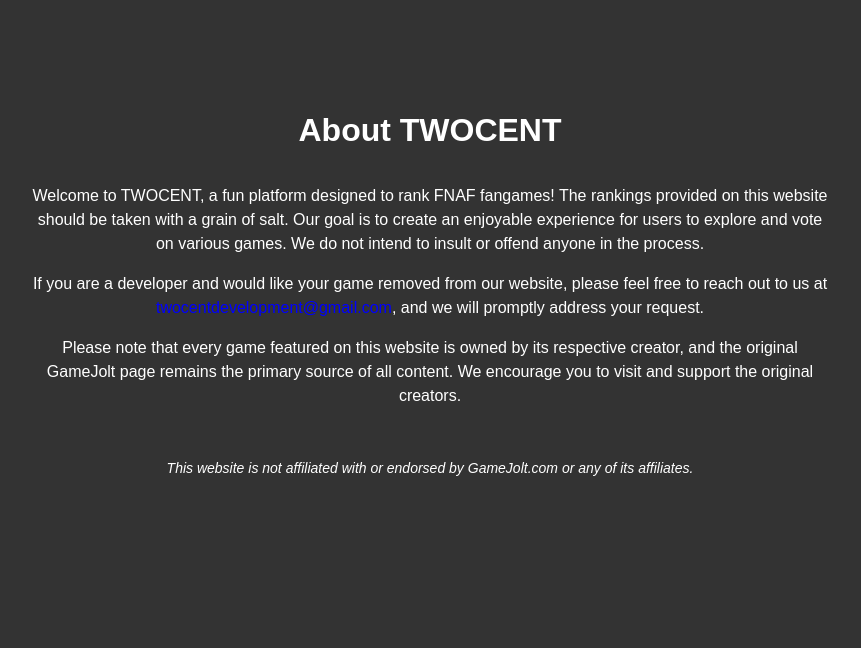
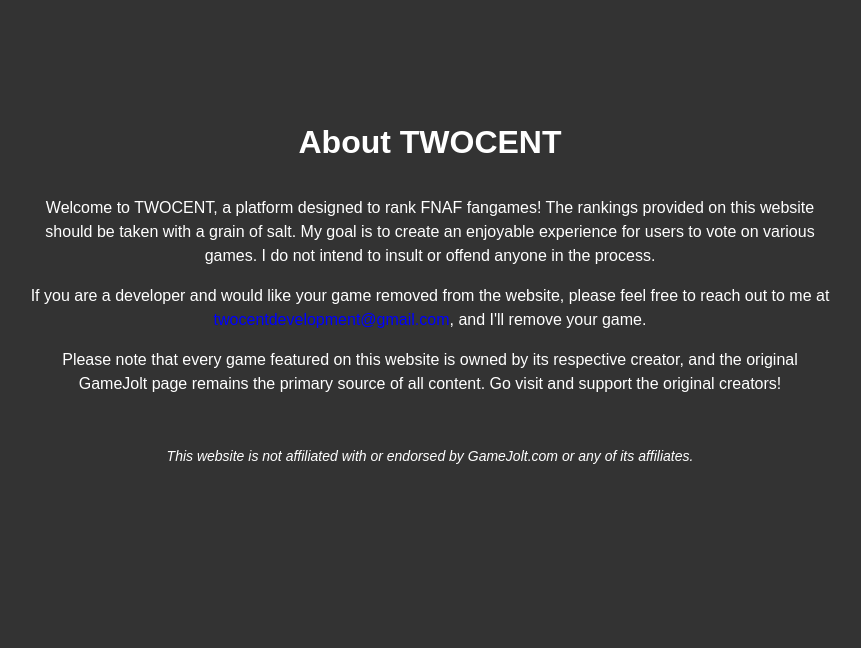
Before and after one commit to SussLord22/TWOCENT, a Flask app: page /about in a window 1280 px wide. Shown: the part 58-706 px from the top of the page, without its empty margins (210-1071 px from the left). Run offline with Flask 3, Linux system fonts and the light colour scheme.

Commit message:
Deploying updates to Heroku

```diff
--- a/templates/about.html
+++ b/templates/about.html
@@ -86,13 +86,13 @@
     <div class="about-content">
         <h1>About TWOCENT</h1>
         <p>
-            Welcome to TWOCENT, a fun platform designed to rank FNAF fangames! The rankings provided on this website should be taken with a grain of salt. Our goal is to create an enjoyable experience for users to explore and vote on various games. We do not intend to insult or offend anyone in the process.
+            Welcome to TWOCENT, a platform designed to rank FNAF fangames! The rankings provided on this website should be taken with a grain of salt. My goal is to create an enjoyable experience for users to vote on various games. I do not intend to insult or offend anyone in the process.
         </p>
         <p>
-            If you are a developer and would like your game removed from our website, please feel free to reach out to us at <a href="mailto:twocentdevelopment@gmail.com">twocentdevelopment@gmail.com</a>, and we will promptly address your request.
+            If you are a developer and would like your game removed from the website, please feel free to reach out to me at <a href="mailto:twocentdevelopment@gmail.com">twocentdevelopment@gmail.com</a>, and I'll remove your game.
         </p>
         <p>
-            Please note that every game featured on this website is owned by its respective creator, and the original GameJolt page remains the primary source of all content. We encourage you to visit and support the original creators.
+            Please note that every game featured on this website is owned by its respective creator, and the original GameJolt page remains the primary source of all content. Go visit and support the original creators!
         </p>
 
 	<div class="disclaimer">This website is not affiliated with or endorsed by GameJolt.com or any of its affiliates.</div>
```
